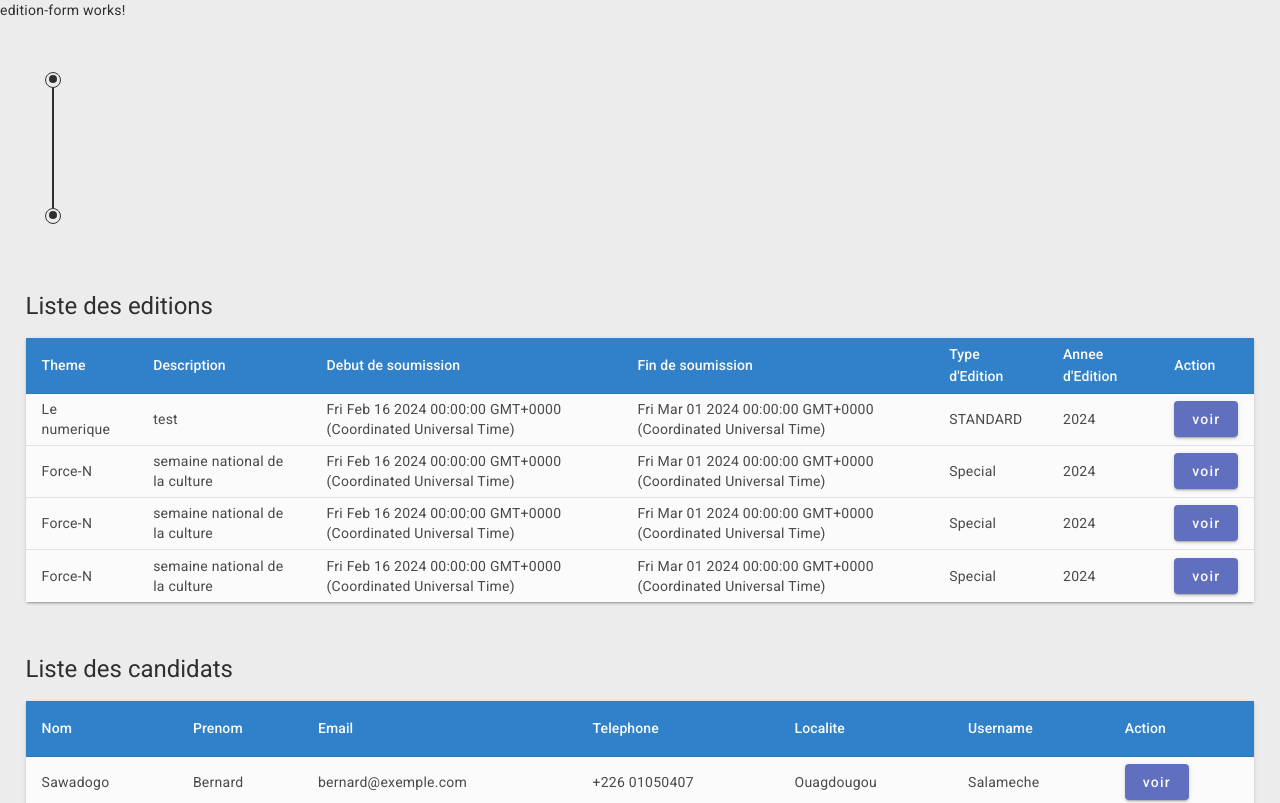
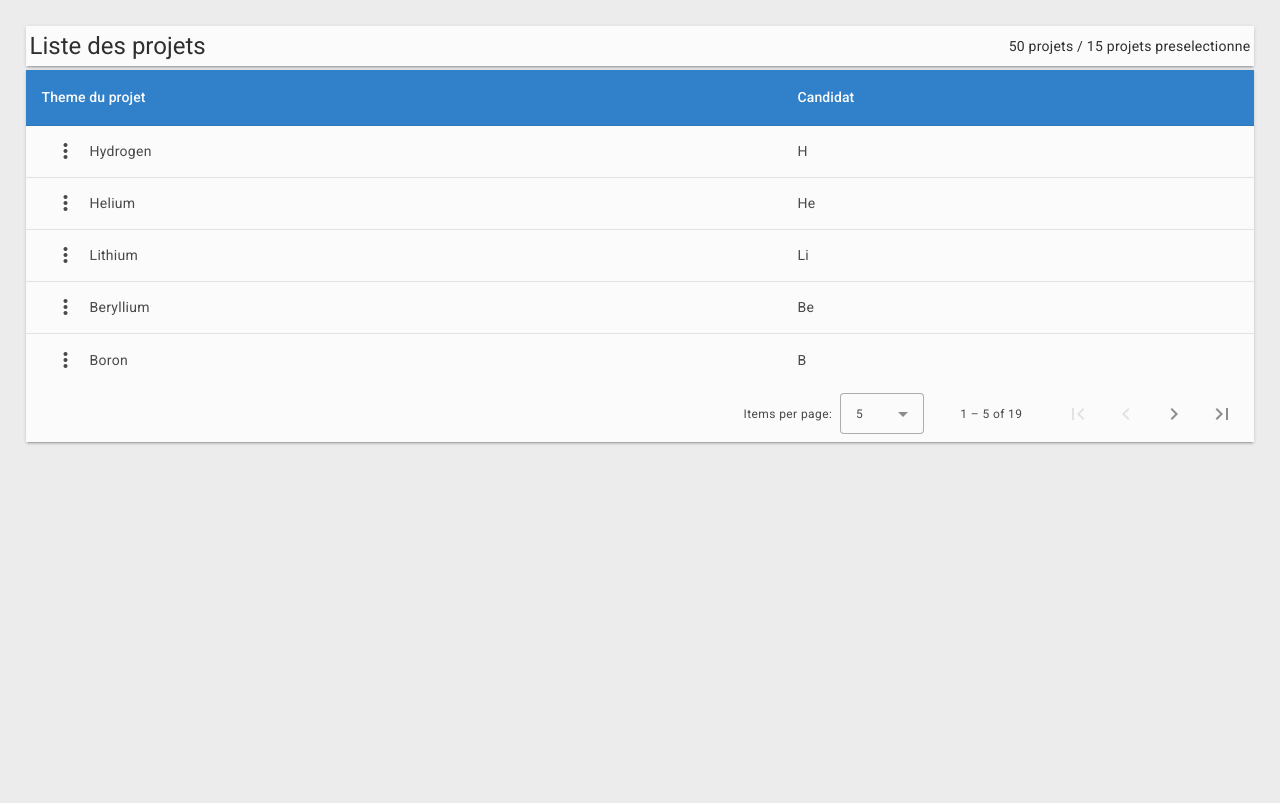
Before and after one commit to zila-s/bbst24, an Angular app: page / in a window 1280 px wide. Shown: the top 803 px of the page. Built offline with nearby package versions, Linux system fonts and the light colour scheme.

Commit message:
Feat liste projet

```diff
--- a/src/app/admin/candidat/candidat-list/candidat-list.component.css
+++ b/src/app/admin/candidat/candidat-list/candidat-list.component.css
@@ -1,7 +1,3 @@
-.mat-mdc-table .mat-mdc-header-cell {
-  background: #0267c1 !important;
-  color: #fff;
-}
 
 /*
 https://www.color-hex.com/color-palette/30415
--- a/src/app/admin/projet/categorie-projet/categorie-projet.component.css
+++ b/src/app/admin/projet/categorie-projet/categorie-projet.component.css
@@ -0,0 +1,14 @@
+.bbst-full-width{
+    width: 100%;
+}
+
+.bbst-btn{
+    width: 100%;
+    background: #0267c1 !important;
+    color: #fff !important;
+}
+
+.bbst-btn:disabled{
+    background: #adb5bd !important;
+    color: #000 !important;
+}
--- a/src/app/admin/projet/categorie-projet/categorie-projet.component.html
+++ b/src/app/admin/projet/categorie-projet/categorie-projet.component.html
@@ -1,16 +1,23 @@
 <section style="width: 30%">
-    <h1>Creation de categorie</h1>
-    <form>
+  <h1>Creation de projet</h1>
+  <form [formGroup]="categorieForm" (ngSubmit)="enregistrer()">
     <mat-form-field class="bbst-full-width">
-            <mat-label>Email</mat-label>
+      <mat-label>Categorie de projet</mat-label>
       <input
         type="text"
         formControlName="categorieProjet"
         matInput
         placeholder="Ex. Numerique"
       />
-
       <!-- <mat-error>{{ getErrorEmail() }}</mat-error> -->
     </mat-form-field>
+    <button
+      type="submit"
+      mat-raised-button
+      class="bbst-btn"
+      [disabled]="!categorieForm.valid"
+    >
+      Enregistrer
+    </button>
   </form>
 </section>
--- a/src/app/admin/projet/categorie-projet/categorie-projet.component.ts
+++ b/src/app/admin/projet/categorie-projet/categorie-projet.component.ts
@@ -1,5 +1,5 @@
 import { Component } from '@angular/core';
-import { FormControl } from '@angular/forms';
+import { FormControl, FormGroup, Validators } from '@angular/forms';
 
 @Component({
   selector: 'app-categorie-projet',
@@ -8,5 +8,13 @@ import { FormControl } from '@angular/forms';
 })
 export class CategorieProjetComponent {
 
-  categorieProjet:FormControl = new FormControl('');
+  categorieForm = new FormGroup({
+    categorieProjet : new FormControl('',[Validators.required])
+  })
+
+
+
+  enregistrer(){
+    console.log(this.categorieForm.get('categorieProjet')?.value)
+  }
 }
--- /dev/null
+++ b/src/app/admin/projet/liste-projet/liste-projet.component.css
@@ -0,0 +1,19 @@
+*{
+    margin: 0;
+    padding: 0;
+}
+
+.bbst-ente{
+    background: #fff;
+    padding: 4px;
+    display: flex;
+    justify-content: space-between;
+    align-items: center;
+    margin-bottom:4px ;
+}
+
+h1,p{
+    text-align: center;
+    margin: 0;
+    padding: 0;
+}
--- /dev/null
+++ b/src/app/admin/projet/liste-projet/liste-projet.component.html
@@ -0,0 +1,59 @@
+<section>
+  <div class="mat-elevation-z2 bbst-ente">
+    <h1 style="text-align: center">Liste des projets</h1>
+    <p style="text-align: center">50 projets / 15 projets preselectionne</p>
+  </div>
+
+  <div class="mat-elevation-z2">
+    <table mat-table [dataSource]="dataSource">
+      <!-- theme Column -->
+      <ng-container matColumnDef="theme">
+        <th mat-header-cell *matHeaderCellDef>Theme du projet</th>
+        <td mat-cell *matCellDef="let element">
+          <div style="display: flex;align-items: center;">
+            <button mat-icon-button [matMenuTriggerFor]="menu" aria-label="Example icon-button with a menu">
+              <mat-icon>more_vert</mat-icon>
+            </button>
+            <span>
+              {{ element.themeProjet }}
+            </span>
+          </div>
+        </td>
+      </ng-container>
+
+      <!-- Name Column -->
+      <ng-container matColumnDef="candidat">
+        <th mat-header-cell *matHeaderCellDef>Candidat</th>
+        <td mat-cell *matCellDef="let element">{{ element.nomCandidat }}</td>
+      </ng-container>
+
+      <!-- Weight Column -->
+      <ng-container matColumnDef="action">
+        <th mat-header-cell *matHeaderCellDef>Action</th>
+        <td mat-cell *matCellDef="let element">''</td>
+      </ng-container>
+
+      <tr mat-header-row *matHeaderRowDef="displayedColumns"></tr>
+      <tr mat-row *matRowDef="let row; columns: displayedColumns"></tr>
+    </table>
+
+    <mat-paginator
+      [pageSizeOptions]="[5, 10, 20]"
+      showFirstLastButtons
+      aria-label="Select page of periodic elements"
+    >
+    </mat-paginator>
+  </div>
+</section>
+
+<mat-menu #menu="matMenu">
+  <button mat-menu-item>
+    <mat-icon>info</mat-icon>
+    <span>Voir</span>
+  </button>
+  <button mat-menu-item>
+    <mat-icon>memory</mat-icon>
+    <span>Processus</span>
+  </button>
+
+</mat-menu>
--- /dev/null
+++ b/src/app/admin/projet/liste-projet/liste-projet.component.ts
@@ -0,0 +1,47 @@
+import { Component, ViewChild } from '@angular/core';
+import { MatTableDataSource } from '@angular/material/table';
+import { MatPaginator } from '@angular/material/paginator';
+
+@Component({
+  selector: 'app-liste-projet',
+  templateUrl: './liste-projet.component.html',
+  styleUrls: ['./liste-projet.component.css'],
+})
+export class ListeProjetComponent {
+  displayedColumns: string[] = ['theme', 'candidat'];
+  dataSource = new MatTableDataSource<InfoProjet>(ELEMENT_DATA);
+
+  @ViewChild(MatPaginator) paginator!: MatPaginator;
+
+  ngAfterViewInit() {
+    this.dataSource.paginator = this.paginator;
+  }
+}
+
+export interface InfoProjet {
+  themeProjet: string;
+
+  nomCandidat: string;
+}
+
+const ELEMENT_DATA: InfoProjet[] = [
+  { themeProjet: 'Hydrogen', nomCandidat: 'H' },
+  { themeProjet: 'Helium', nomCandidat: 'He' },
+  { themeProjet: 'Lithium', nomCandidat: 'Li' },
+  { themeProjet: 'Beryllium', nomCandidat: 'Be' },
+  { themeProjet: 'Boron', nomCandidat: 'B' },
+  { themeProjet: 'Carbon', nomCandidat: 'C' },
+  { themeProjet: 'Nitrogen', nomCandidat: 'N' },
+  { themeProjet: 'Oxygen', nomCandidat: 'O' },
+  { themeProjet: 'Fluorine', nomCandidat: 'F' },
+  { themeProjet: 'Neon', nomCandidat: 'Ne' },
+  { themeProjet: 'Sodium', nomCandidat: 'Na' },
+  { themeProjet: 'Magnesium', nomCandidat: 'Mg' },
+  { themeProjet: 'Aluminum', nomCandidat: 'Al' },
+  { themeProjet: 'Silicon', nomCandidat: 'Si' },
+  { themeProjet: 'Phosphorus', nomCandidat: 'P' },
+  { themeProjet: 'Sulfur', nomCandidat: 'Cl' },
+  { themeProjet: 'Argon', nomCandidat: 'Ar' },
+  { themeProjet: 'Potassium', nomCandidat: 'K' },
+  { themeProjet: 'Calcium', nomCandidat: 'Ca' },
+];
--- a/src/app/app.component.html
+++ b/src/app/app.component.html
@@ -1,5 +1,5 @@
 <router-outlet>
-  <app-edition-form></app-edition-form>
+  <!-- <app-edition-form></app-edition-form>
   <section style="padding: 2vw">
     <h1>Liste des editions</h1>
     <app-edition-list></app-edition-list>
@@ -10,5 +10,8 @@
   </section>
   <section style="padding: 2vw">
     <app-login></app-login>
+  </section> -->
+  <section style="padding: 2vw">
+   <app-liste-projet></app-liste-projet>
   </section>
 </router-outlet>
--- a/src/styles.css
+++ b/src/styles.css
@@ -1,15 +1,30 @@
 /* You can add global styles to this file, and also import other style files */
-:root{
-    --background-color: #ececec;
+:root {
+  --background-color: #ececec;
 }
 
-body{
-    background: var(--background-color);
-    opacity: 0.8;
+* {
+  margin: 0 ;
+  padding: 0;
 }
-html, body { height: 100%; }
-body { margin: 0; font-family: Roboto, "Helvetica Neue", sans-serif; }
 
+body {
+  background: var(--background-color);
+  opacity: 0.8;
+}
+html,
+body {
+  height: 100%;
+}
+body {
+  margin: 0;
+  font-family: Roboto, "Helvetica Neue", sans-serif;
+}
+
+.mat-mdc-table .mat-mdc-header-cell {
+  background: #0267c1 !important;
+  color: #fff;
+}
 
 
 /*
```
Also changed, not shown: src/app/app.module.ts (+7 -1 lines), 1 other file (tests, documents, lock files or other folders). Lines whose indentation alone changed are shown as unchanged.
